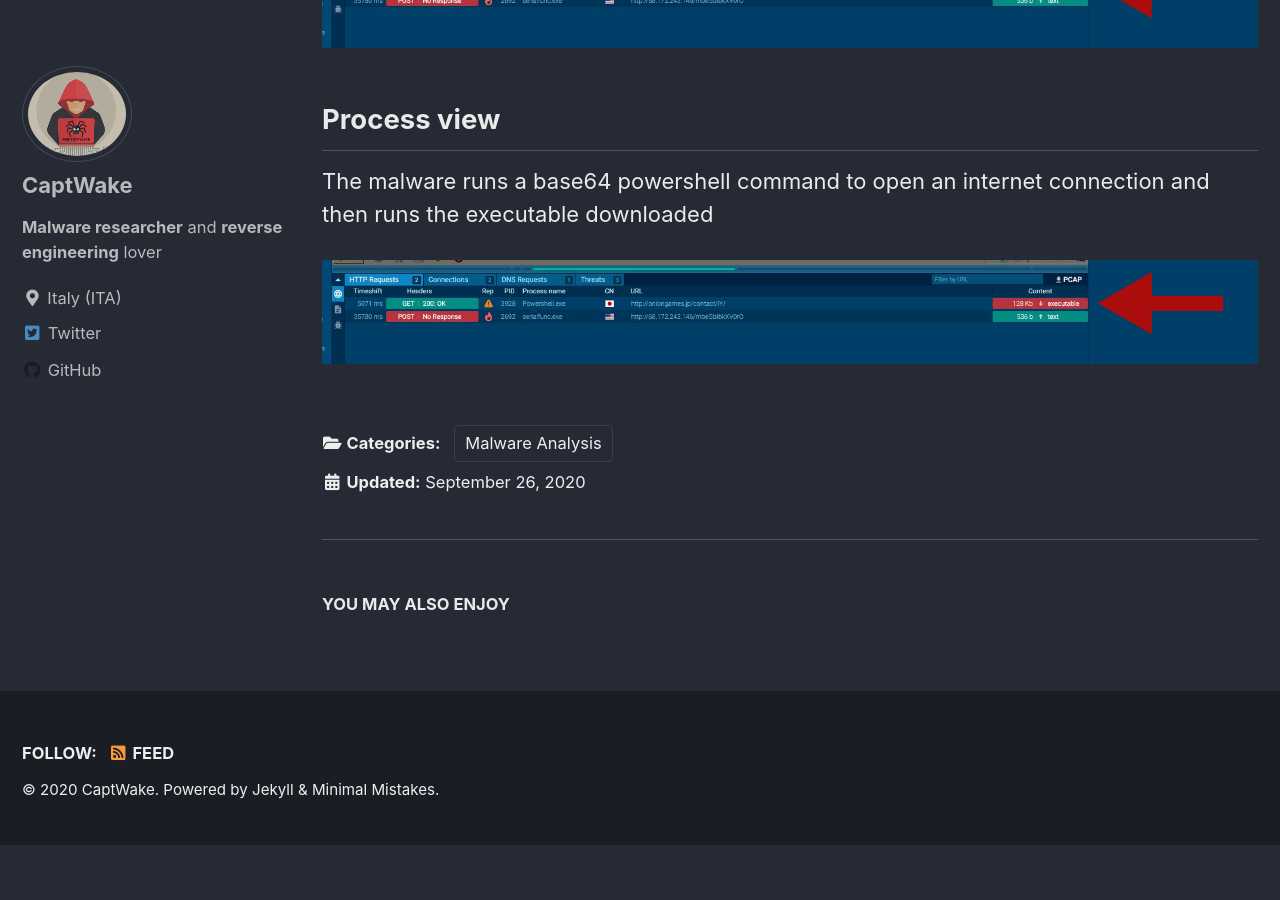
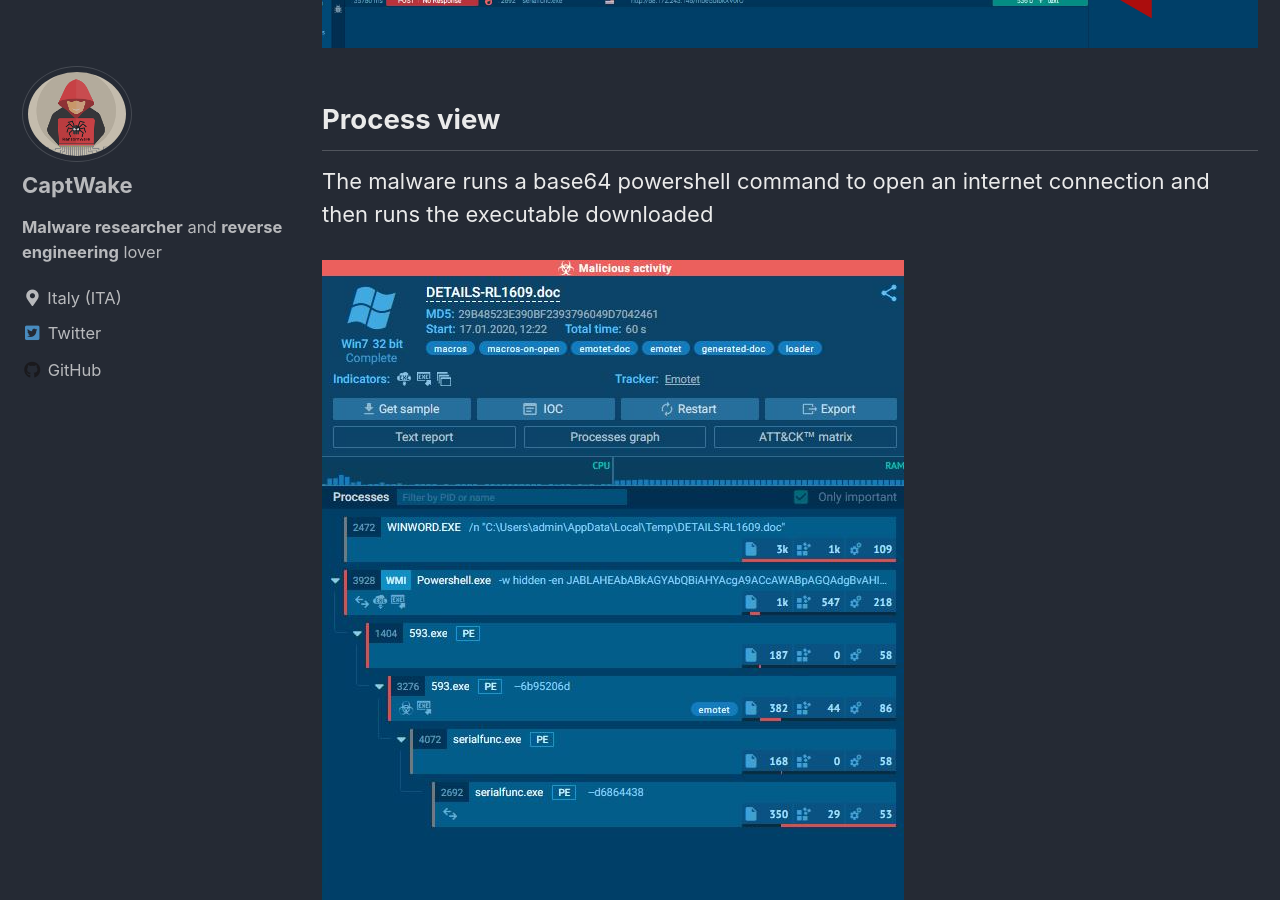
Before and after one commit to CaptWake/CaptWake.github.io, a Jekyll site: the page built from _posts/Malware-Analysis/2020-09-26-Heodo-Dropper.md, in a window 1280 px wide and 900 px high, scrolled down 6119 px. Built offline with Jekyll 4.4.1, drawn with Linux system fonts in a browser that asks for light colours; cached includes are drawn as plain includes; before the commit the page ends 6964 px from its top, so only the background shows below that.

Commit message:
Update 2020-09-26-Heodo-Dropper.md
fixed bugs

```diff
--- a/_posts/Malware-Analysis/2020-09-26-Heodo-Dropper.md
+++ b/_posts/Malware-Analysis/2020-09-26-Heodo-Dropper.md
@@ -78,4 +78,4 @@
 
 The malware runs a base64 powershell command to open an internet connection and then runs the executable downloaded
 
-[![11](/assets/images/Malware_Analysis/Heodo-Dropper/10.png)](/assets/images/Malware_Analysis/Heodo-Dropper/10.png)
+[![11](/assets/images/Malware_Analysis/Heodo-Dropper/11.png)](/assets/images/Malware_Analysis/Heodo-Dropper/11.png)
```
